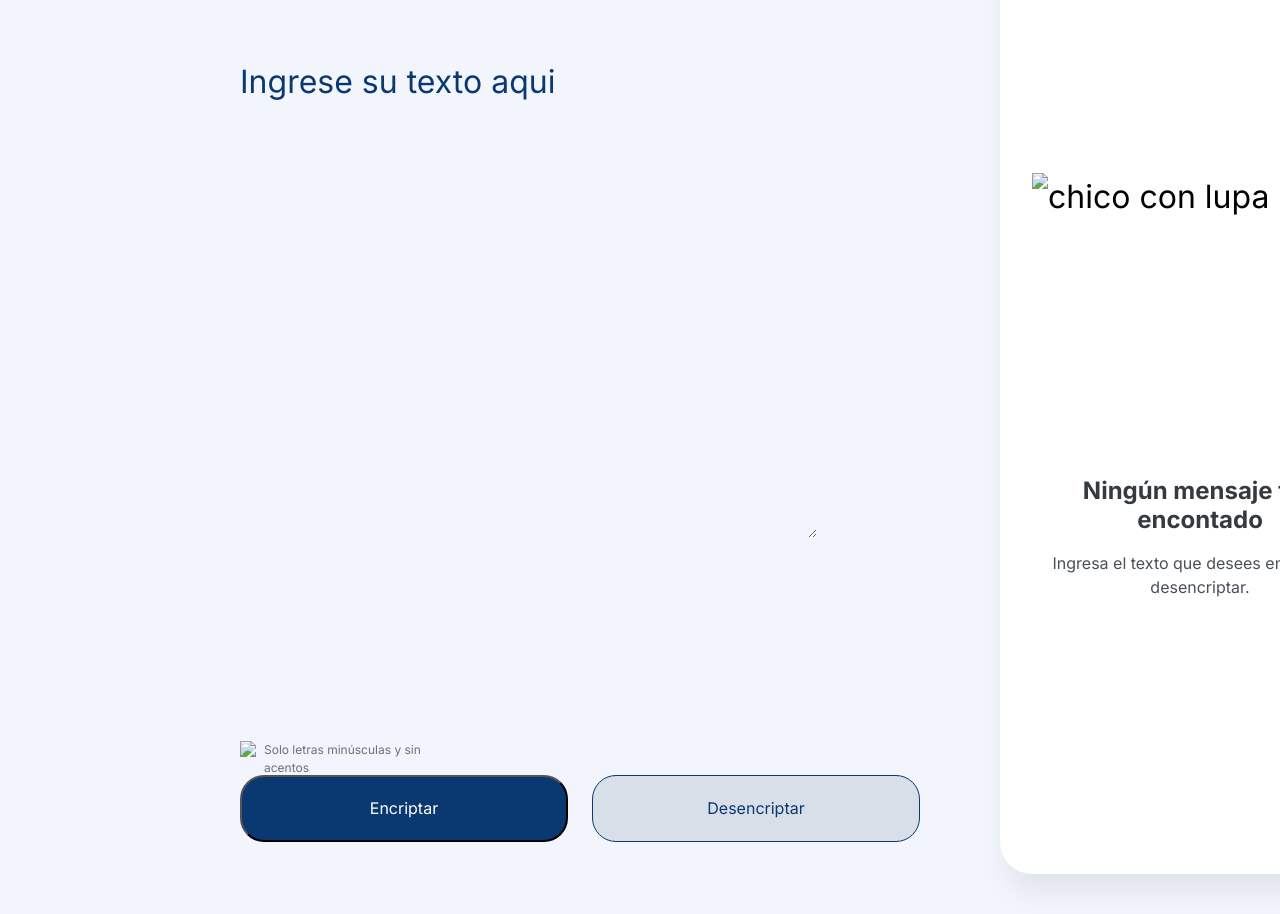
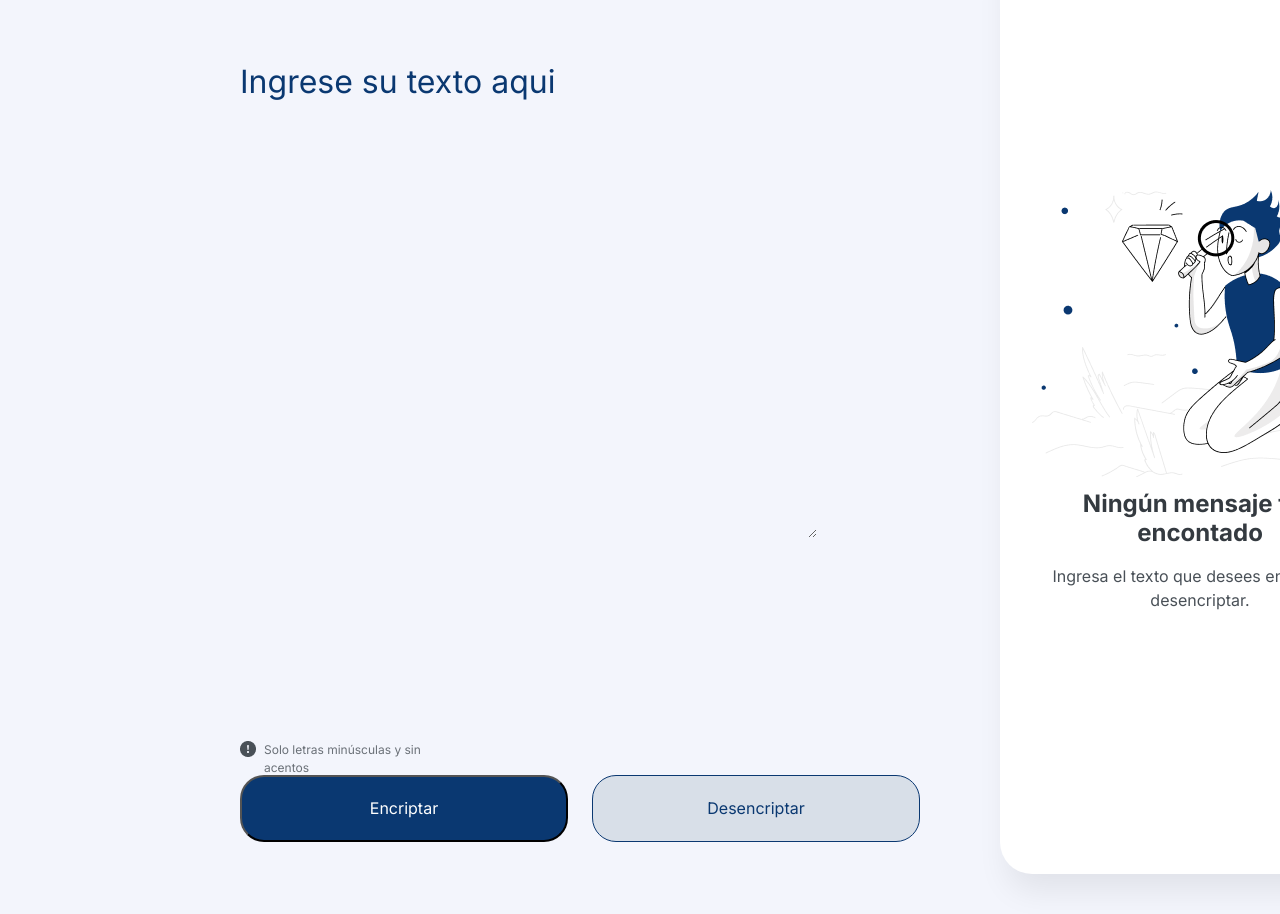
Before and after one commit to leodjraziel/challengeone, a plain HTML site: page index.html in a window 1280 px wide. Shown: the part 110-1024 px from the top of the page. Drawn offline with Linux system fonts and the light colour scheme; the site is published under a folder, as on GitHub Pages, so addresses that start at the root find nothing.

Commit message:
html cambio

```diff
--- a/index.html
+++ b/index.html
@@ -21,7 +21,7 @@
             <textarea class="text-area" cols="30" rows="20" placeholder="Ingrese su texto aqui"></textarea>
 
         <div class="caja-alerta">
-            <img class="img-alerta" src="/imagenes/alerta.png" alt="alerta">
+            <img class="img-alerta" src="imagenes/alerta.png" alt="alerta">
             <p class="alerta">Solo letras minúsculas y sin acentos</p>
         </div>
         <div class="botones">
@@ -40,7 +40,7 @@
             <textarea class="text-mensaje" id="contenido" cols="20" rows="10" ></textarea>
 
         <div class="contenedor-muneco" id="contenedor-muneco">
-            <img src="/imagenes/Muneco.png" alt="chico con lupa">
+            <img src="imagenes/Muneco.png" alt="chico con lupa">
         </div>
         <div class="textos" id="textos">
             <div class="texto1">
@@ -54,7 +54,7 @@
             <button class="btn-copiar" onclick="btnCopiar()" >Copiar</button>
         </div>
     </section>
-    <script src="/script.js"></script>
+    <script src="script.js"></script>
 </body>
 
 </html>
```
